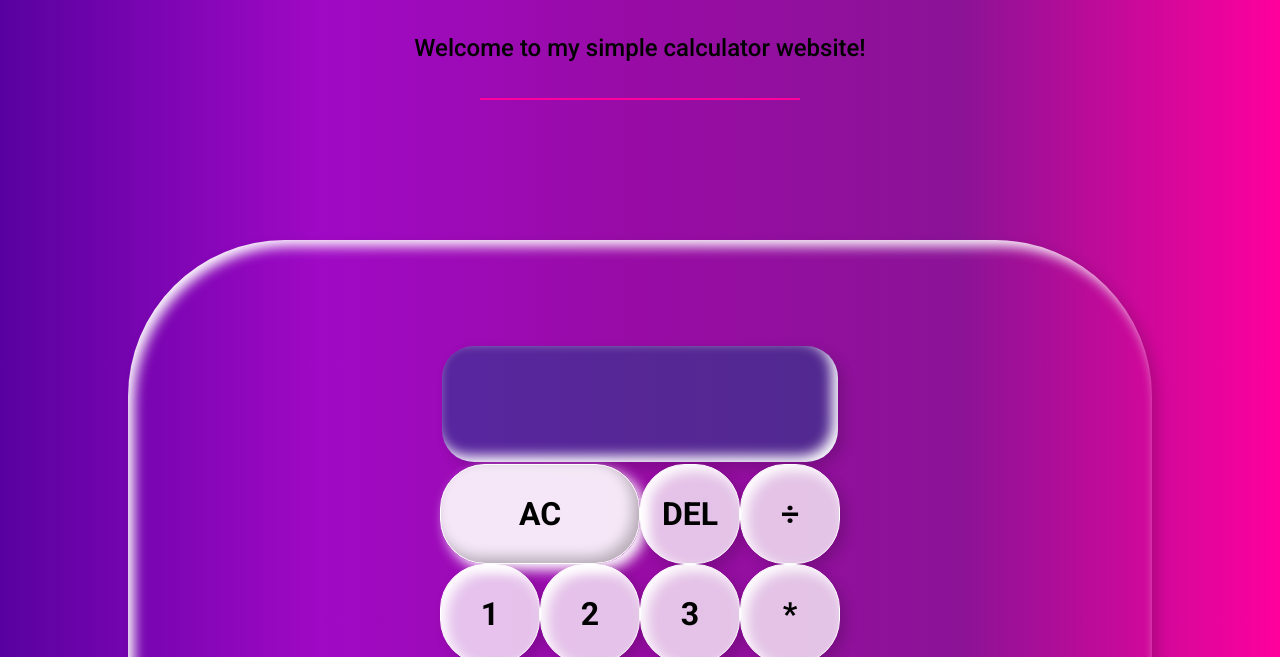
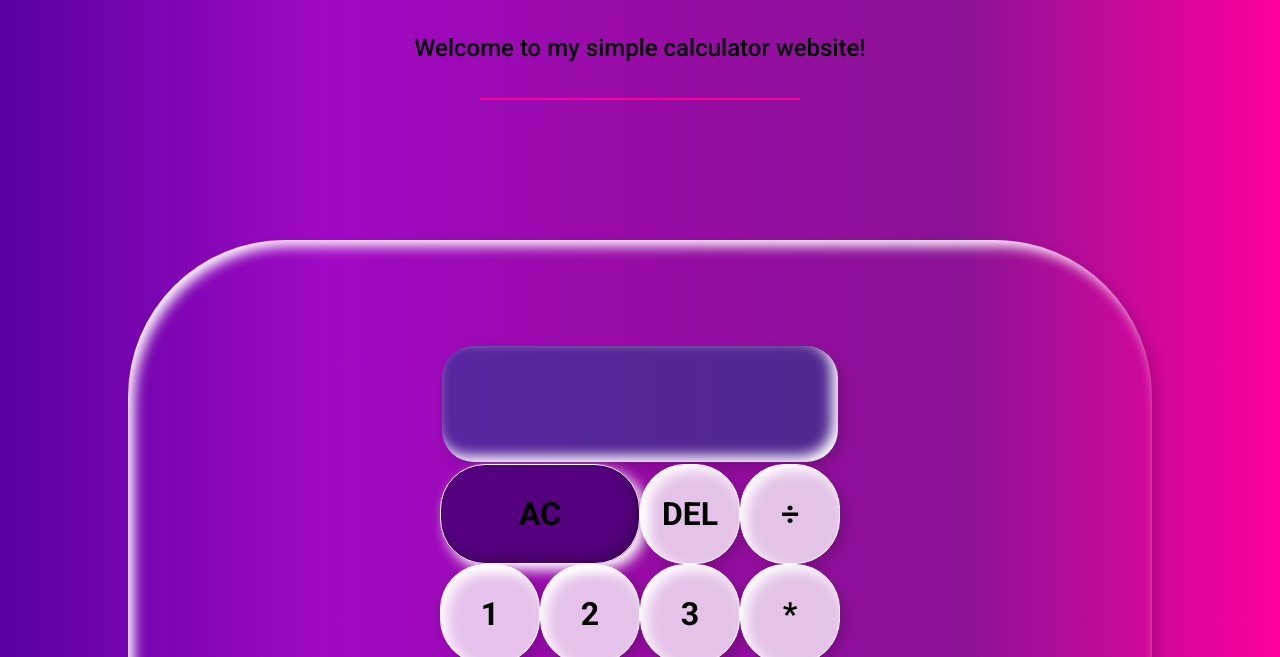
Before and after one commit to je-el/My-First-Calculator, a plain HTML site: page index.html in a window 1280 px wide. In both pictures the pointer is over the button "AC". Shown: the part 143-800 px from the top of the page. Drawn offline with Linux system fonts and the light colour scheme.

Commit message:
Update style.css

```diff
--- a/style.css
+++ b/style.css
@@ -97,7 +97,7 @@ body{
 }
 
 .calculator-grid > button:hover {
-    background-color: rgba(255,255,255,.90);
+    background-color: rgba(78, 1, 122, 0.9);
     box-shadow: inset -6px -6px 13px rgba(0,0,0,.25), 6px 6px 13px #fff;
 
 }
```
